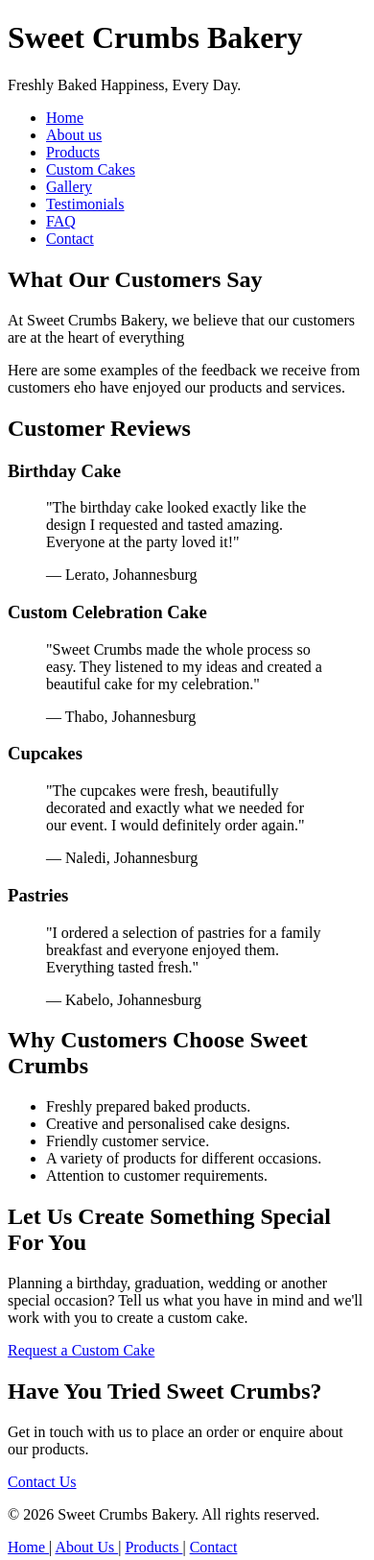
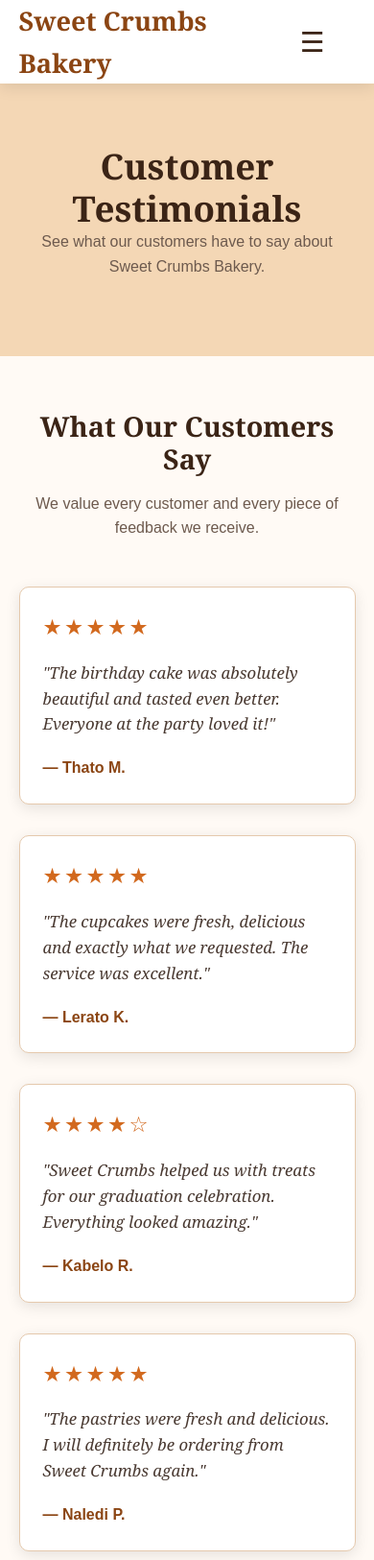
Before and after one commit to Moeketsi-S/travel-agency, a plain HTML site: page Testimonials.html in a window 390 px wide. Shown: the top 1625 px of the page at 96% size. Drawn offline with Linux system fonts and the light colour scheme.

Commit message:
Added responsive customer testimonials page

```diff
--- a/Testimonials.html
+++ b/Testimonials.html
@@ -1,285 +1,373 @@
 <!DOCTYPE html>
 <html lang="en">
-
 <head>
     <meta charset="UTF-8">
 
-    <meta name="viewport" content="width=device-width, initial-scale=1.0">
+    <meta name="viewport"
+          content="width=device-width, initial-scale=1.0">
 
     <meta name="description"
-        content="Read customer testimonials and experiences from Sweet Crumbs Bakery customers in Johannesburg.">
+          content="Read what customers have to say about Sweet Crumbs Bakery and their experience with our cakes and freshly baked treats.">
 
     <meta name="keywords"
-        content="Sweet Crumbs Bakery testimonials, bakery reviews Johannesburg, cake reviews, customer feedback">
+          content="Sweet Crumbs Bakery reviews, bakery testimonials, cake reviews, customer feedback">
 
-    <meta name="author" content="Sweet Crumbs Bakery">
+    <meta name="author"
+          content="Sweet Crumbs Bakery">
 
     <title>Testimonials | Sweet Crumbs Bakery</title>
+
+    <link rel="stylesheet" href="css/style.css">
 </head>
-
 
 <body>
 
     <!-- Header -->
     <header>
+        <div class="container header-container">
 
-        <div>
+            <a href="index.html" class="logo">
+                Sweet Crumbs Bakery
+            </a>
 
-            <h1>Sweet Crumbs Bakery</h1>
+            <button
+                class="menu-toggle"
+                id="menuToggle"
+                aria-label="Open navigation menu"
+                aria-expanded="false">
+                ☰
+            </button>
+
+            <nav aria-label="Main navigation">
+
+                <ul class="nav-list" id="navList">
+
+                    <li>
+                        <a href="index.html">
+                            Home
+                        </a>
+                    </li>
+
+                    <li>
+                        <a href="about.html">
+                            About Us
+                        </a>
+                    </li>
+
+                    <li>
+                        <a href="products.html">
+                            Products
+                        </a>
+                    </li>
+
+                    <li>
+                        <a href="custom-cakes.html">
+                            Custom Cakes
+                        </a>
+                    </li>
+
+                    <li>
+                        <a href="gallery.html">
+                            Gallery
+                        </a>
+                    </li>
+
+                    <li>
+                        <a href="testimonials.html" class="active">
+                            Testimonials
+                        </a>
+                    </li>
+
+                    <li>
+                        <a href="faq.html">
+                            FAQ
+                        </a>
+                    </li>
+
+                    <li>
+                        <a href="contact.html">
+                            Contact
+                        </a>
+                    </li>
+
+                </ul>
+
+            </nav>
+
+        </div>
+    </header>
+
+
+    <main>
+
+        <!-- Page Introduction -->
+        <section class="page-hero">
+
+            <div class="container">
+
+                <div class="section-heading">
+
+                    <h1>
+                        Customer Testimonials
+                    </h1>
 
                     <p>
-                Freshly Baked Happiness, Every Day.
+                        See what our customers have to say
+                        about Sweet Crumbs Bakery.
                     </p>
 
                 </div>
 
-        <!---Main Navigation-->
-        <nav aria-label="Main navigation">
-            <ul>
-                <li>
-                    <a href="index.html">Home</a>
-                </li>
-                <li>
-                    <a href="about.html">About us</a>
-                </li>
-                <li>
-                    <a href="products.html">Products</a>
-                </li>
-                <li>
-                    <a href="custom-cakes.html">Custom Cakes</a>
-                </li>
-                <li>
-                    <a href="gallery.html">Gallery</a>
-                </li>
-                <li>
-                    <a href="Testimonials.html">Testimonials</a>
-                </li>
-                <li>
-                    <a href="faq.html">FAQ</a>
-                </li>
-                <li>
-                    <a href="contact.html">Contact</a>
-                </li>
-            </ul>
-        </nav>
-    </header>
+            </div>
 
-    <!----Main Content-->
-    <main>
-
-        <!---Introduction-->
-        <section>
-            <h2>What Our Customers Say</h2>
-            <p>
-                At Sweet Crumbs Bakery, we believe that our customers are at
-                the heart of everything
-            </p>
-            <p>
-                Here are some examples of the feedback we receive from
-                customers eho have enjoyed our products and services.
-            </p>
         </section>
 
-        <!---Customer Testimonials-->
+
+        <!-- Testimonials -->
         <section>
 
-            <h2>Customer Reviews</h2>
+            <div class="container">
+
+                <div class="section-heading">
+
+                    <h2>
+                        What Our Customers Say
+                    </h2>
+
+                    <p>
+                        We value every customer and every piece
+                        of feedback we receive.
+                    </p>
+
+                </div>
 
 
-            <article>
+                <div class="testimonial-grid">
 
-                <h3>Birthday Cake</h3>
+                    <!-- Testimonial 1 -->
+                    <article class="testimonial-card">
+
+                        <div class="rating"
+                             aria-label="5 out of 5 stars">
+                            ★★★★★
+                        </div>
 
                         <blockquote>
+                            "The birthday cake was absolutely
+                            beautiful and tasted even better.
+                            Everyone at the party loved it!"
+                        </blockquote>
 
-                    <p>
-                        "The birthday cake looked exactly like the design I
-                        requested and tasted amazing. Everyone at the party
-                        loved it!"
+                        <p class="customer-name">
+                            — Thato M.
                         </p>
-
-                    <footer>
-                        — Lerato, Johannesburg
-                    </footer>
-
-                </blockquote>
 
                     </article>
 
 
+                    <!-- Testimonial 2 -->
+                    <article class="testimonial-card">
 
-            <article>
-
-                <h3>Custom Celebration Cake</h3>
+                        <div class="rating"
+                             aria-label="5 out of 5 stars">
+                            ★★★★★
+                        </div>
 
                         <blockquote>
+                            "The cupcakes were fresh, delicious
+                            and exactly what we requested.
+                            The service was excellent."
+                        </blockquote>
 
-                    <p>
-                        "Sweet Crumbs made the whole process so easy. They
-                        listened to my ideas and created a beautiful cake
-                        for my celebration."
+                        <p class="customer-name">
+                            — Lerato K.
                         </p>
-
-                    <footer>
-                        — Thabo, Johannesburg
-                    </footer>
-
-                </blockquote>
 
                     </article>
 
 
+                    <!-- Testimonial 3 -->
+                    <article class="testimonial-card">
 
-            <article>
-
-                <h3>Cupcakes</h3>
+                        <div class="rating"
+                             aria-label="4 out of 5 stars">
+                            ★★★★☆
+                        </div>
 
                         <blockquote>
+                            "Sweet Crumbs helped us with treats
+                            for our graduation celebration.
+                            Everything looked amazing."
+                        </blockquote>
 
-                    <p>
-                        "The cupcakes were fresh, beautifully decorated and
-                        exactly what we needed for our event. I would
-                        definitely order again."
+                        <p class="customer-name">
+                            — Kabelo R.
                         </p>
-
-                    <footer>
-                        — Naledi, Johannesburg
-                    </footer>
-
-                </blockquote>
 
                     </article>
 
 
+                    <!-- Testimonial 4 -->
+                    <article class="testimonial-card">
 
-            <article>
-
-                <h3>Pastries</h3>
+                        <div class="rating"
+                             aria-label="5 out of 5 stars">
+                            ★★★★★
+                        </div>
 
                         <blockquote>
+                            "The pastries were fresh and delicious.
+                            I will definitely be ordering from
+                            Sweet Crumbs again."
+                        </blockquote>
 
-                    <p>
-                        "I ordered a selection of pastries for a family
-                        breakfast and everyone enjoyed them. Everything
-                        tasted fresh."
+                        <p class="customer-name">
+                            — Naledi P.
                         </p>
 
-                    <footer>
-                        — Kabelo, Johannesburg
-                    </footer>
+                    </article>
 
-                </blockquote>
+                </div>
 
-            </article>
+            </div>
 
         </section>
 
 
+        <!-- CTA -->
+        <section class="cta">
 
-        <!-- Why Customers Choose Us -->
-        <section>
+            <div class="container">
 
-            <h2>Why Customers Choose Sweet Crumbs</h2>
+                <div class="cta-content">
 
-            <ul>
+                    <h2>
+                        Have You Tried Sweet Crumbs?
+                    </h2>
 
-                <li>
-                    Freshly prepared baked products.
-                </li>
+                    <p>
+                        Explore our products or enquire about
+                        your own custom cake.
+                    </p>
 
-                <li>
-                    Creative and personalised cake designs.
-                </li>
+                    <a href="products.html"
+                       class="btn btn-primary">
+                        View Our Products
+                    </a>
 
-                <li>
-                    Friendly customer service.
-                </li>
+                    <a href="custom-cakes.html"
+                       class="btn btn-secondary">
+                        Order a Custom Cake
+                    </a>
 
-                <li>
-                    A variety of products for different occasions.
-                </li>
+                </div>
 
-                <li>
-                    Attention to customer requirements.
-                </li>
-
-            </ul>
+            </div>
 
         </section>
 
+    </main>
 
 
-        <!-- Custom Cake CTA -->
-        <section>
-
-            <h2>Let Us Create Something Special For You</h2>
-
-            <p>
-                Planning a birthday, graduation, wedding or another special
-                occasion? Tell us what you have in mind and we'll work with
-                you to create a custom cake.
-            </p>
-
-            <a href="custom-cakes.html">
-                Request a Custom Cake
-            </a>
-
-        </section>
-
-
-
-        <!-- Contact CTA -->
-        <section>
-
-            <h2>Have You Tried Sweet Crumbs?</h2>
-
-            <p>
-                Get in touch with us to place an order or enquire about
-                our products.
-            </p>
-
-            <a href="contact.html">
-                Contact Us
-            </a>
-
-        </section>
-    </main>
     <!-- Footer -->
     <footer>
 
+        <div class="container">
+
+            <div class="footer-grid">
+
+                <div>
+
+                    <h3>
+                        Sweet Crumbs Bakery
+                    </h3>
+
                     <p>
-            &copy; 2026 Sweet Crumbs Bakery. All rights reserved.
+                        Freshly baked treats made with care
+                        for every occasion.
                     </p>
 
+                </div>
 
-        <nav aria-label="Footer navigation">
 
+                <div>
+
+                    <h3>
+                        Quick Links
+                    </h3>
+
+                    <p>
                         <a href="index.html">
                             Home
                         </a>
+                    </p>
 
-            |
-
-            <a href="about.html">
-                About Us
-            </a>
-
-            |
-
+                    <p>
                         <a href="products.html">
                             Products
                         </a>
+                    </p>
 
-            |
+                    <p>
+                        <a href="custom-cakes.html">
+                            Custom Cakes
+                        </a>
+                    </p>
 
+                    <p>
                         <a href="contact.html">
                             Contact
                         </a>
+                    </p>
 
-        </nav>
+                </div>
+
+
+                <div>
+
+                    <h3>
+                        Contact
+                    </h3>
+
+                    <p>
+                        Email:
+                        info@sweetcrumbsbakery.co.za
+                    </p>
+
+                    <p>
+                        Phone:
+                        012 345 6789
+                    </p>
+
+                </div>
+
+            </div>
+
+
+            <div class="footer-bottom">
+
+                <p>
+                    &copy;
+                    <span id="currentYear"></span>
+                    Sweet Crumbs Bakery.
+                    All rights reserved.
+                </p>
+
+            </div>
+
+        </div>
 
     </footer>
 
+
+    <!-- Back To Top -->
+    <button id="backToTop"
+            aria-label="Back to top">
+        ↑
+    </button>
+
+
+    <script src="js/script.js"></script>
+
 </body>
-
 </html>
--- a/css/style.css
+++ b/css/style.css
@@ -567,6 +567,50 @@ footer a:hover {
     border: 1px solid #e3a29d;
 }
 
+/* ---------- Testimonials Page ---------- */
+
+.testimonial-grid {
+    display: grid;
+    grid-template-columns: repeat(2, 1fr);
+    gap: 2rem;
+    max-width: 950px;
+    margin: 0 auto;
+}
+
+.testimonial-card {
+    background-color: var(--white);
+    border: 1px solid var(--border-color);
+    border-radius: 10px;
+    padding: 2rem;
+    box-shadow: var(--shadow);
+    transition: var(--transition);
+}
+
+.testimonial-card:hover {
+    transform: translateY(-5px);
+}
+
+.rating {
+    color: var(--accent-color);
+    font-size: 1.4rem;
+    letter-spacing: 0.15rem;
+    margin-bottom: 1rem;
+}
+
+.testimonial-card blockquote {
+    font-family: Georgia, "Times New Roman", serif;
+    font-size: 1.05rem;
+    font-style: italic;
+    color: var(--text-color);
+    margin-bottom: 1.2rem;
+}
+
+.customer-name {
+    font-weight: bold;
+    color: var(--primary-color);
+    margin-bottom: 0;
+}
+
 /* ---------- Responsive Design ---------- */
 
 @media (max-width: 900px) {
@@ -592,6 +636,14 @@ footer a:hover {
 
     .header-container {
         min-height: 65px;
+    }
+
+    .testimonial-grid{
+        grid-template-columns: 1fr;
+    }
+
+    .testimonial-card{
+        padding: 1.5rem;
     }
 
     .cake-form{
```
Lines whose indentation alone changed are shown as unchanged.
